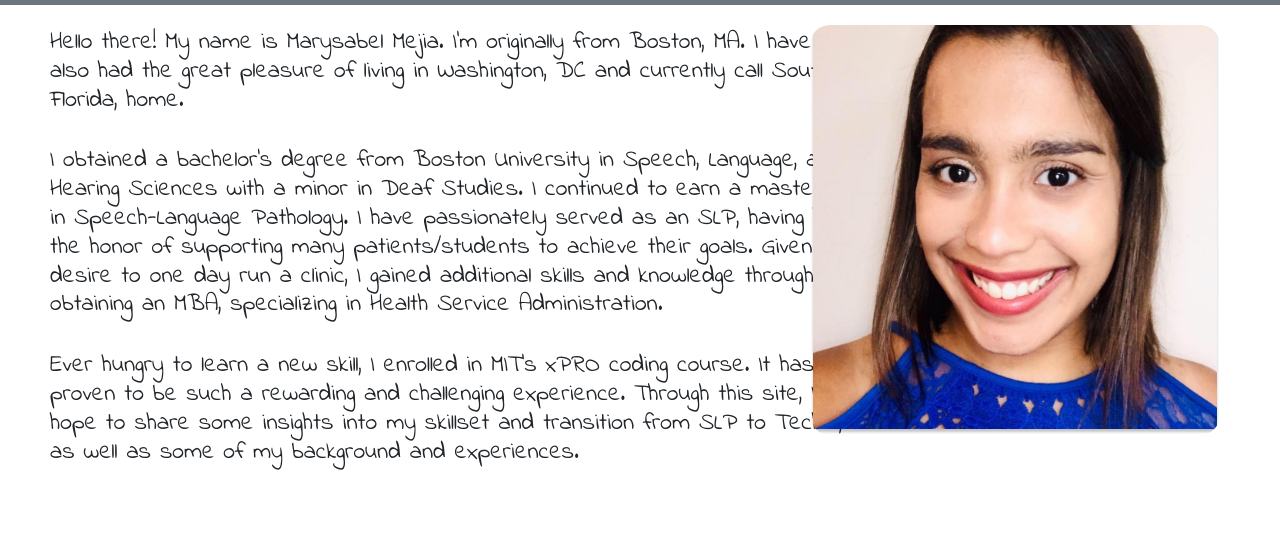
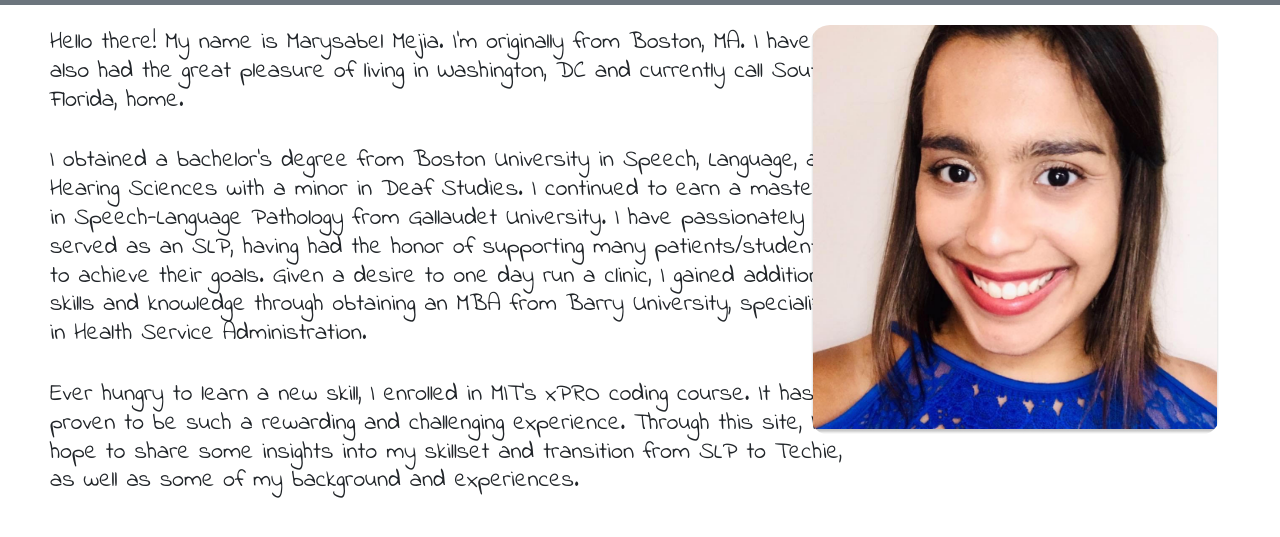
Before and after one commit to marysabelmejia/mmejia, a plain HTML site: page About Me.html in a window 1280 px wide. Shown: the part 155-692 px from the top of the page. Drawn offline with nearby package versions, Linux system fonts and the light colour scheme.

Commit message:
Update About Me.html

```diff
--- a/About Me.html
+++ b/About Me.html
@@ -58,7 +58,7 @@
 
 <h1 class="BIO"> Hello there! My name is Marysabel Mejia. I'm originally from Boston, MA. I have also had the great pleasure of living in Washington, DC and currently call South Florida, home. </h1>
 <br>
-<h1 class="BIO"> I obtained a bachelor's degree from Boston University in Speech, Language, and Hearing Sciences with a minor in Deaf Studies. I continued to earn a master's in Speech-Language Pathology. I have passionately served as an SLP, having had the honor of supporting many patients/students to achieve their goals. Given a desire to one day run a clinic, I gained additional skills and knowledge through obtaining an MBA, specializing in Health Service Administration. </h1>
+<h1 class="BIO"> I obtained a bachelor's degree from Boston University in Speech, Language, and Hearing Sciences with a minor in Deaf Studies. I continued to earn a master's in Speech-Language Pathology from Gallaudet University. I have passionately served as an SLP, having had the honor of supporting many patients/students to achieve their goals. Given a desire to one day run a clinic, I gained additional skills and knowledge through obtaining an MBA from Barry University, specializing in Health Service Administration. </h1>
 <br>
 <h1 class="BIO"> Ever hungry to learn a new skill, I enrolled in MIT's xPRO coding course. It has proven to be such a rewarding and challenging experience. Through this site, I hope to share some insights into my skillset and transition from SLP to Techie, as well as some of my background and experiences. </h1>
 
```
